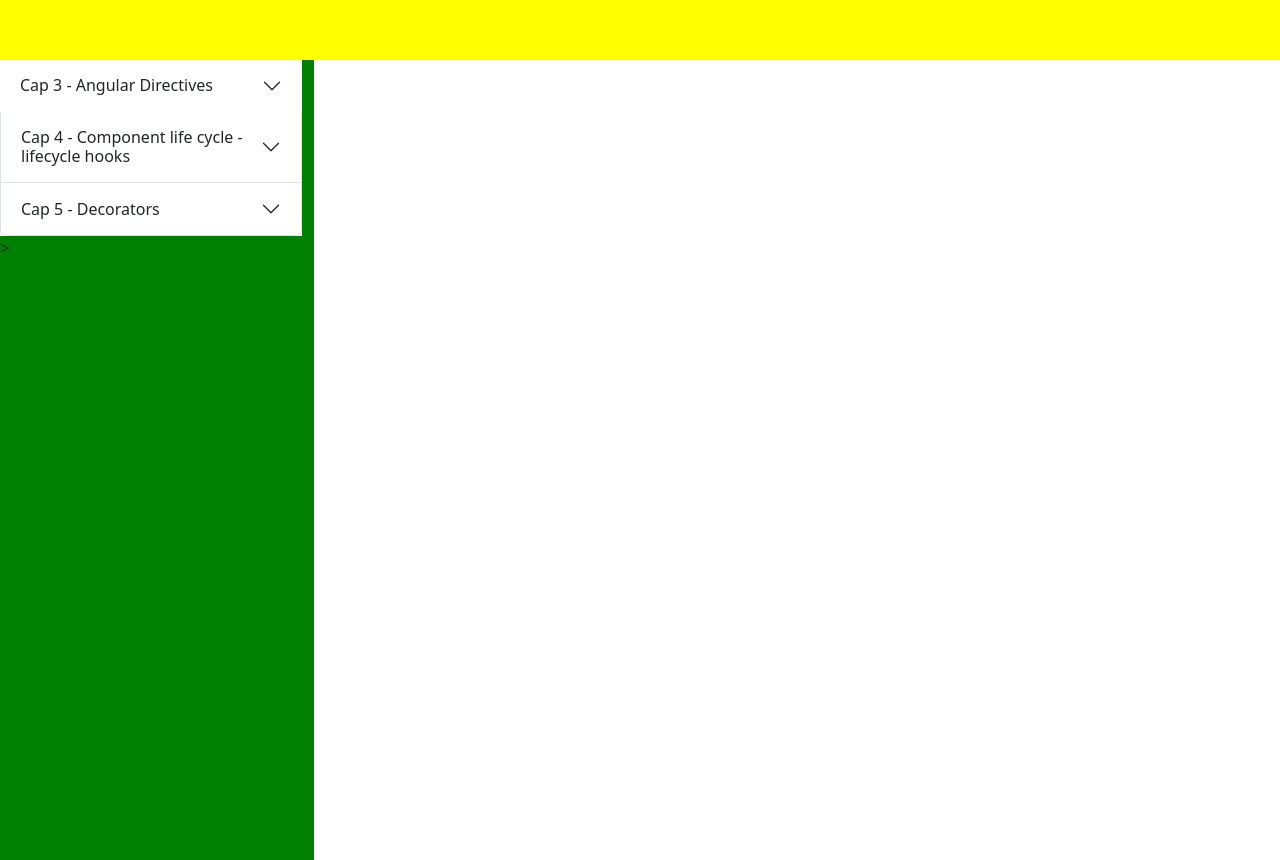
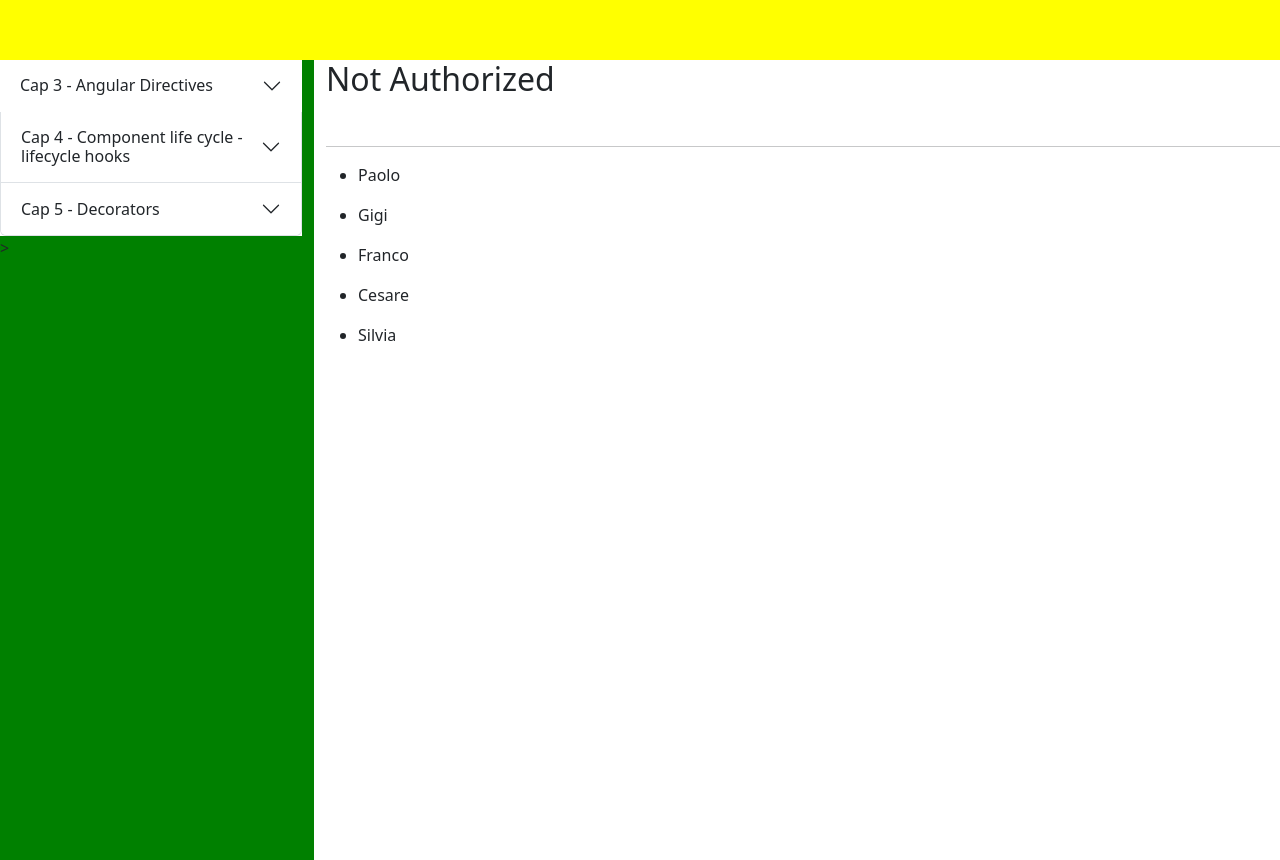
Before and after one commit to paolopci/Tutor_Angular17, an Angular app: page /template in a window 1280 px wide. Before the commit this address led to /. Built offline with nearby package versions, Linux system fonts and the light colour scheme.

Commit message:
example 16 - <ng-template> and <ng-container>

```diff
--- /dev/null
+++ b/src/app/Cap03/template16/template16.component.html
@@ -0,0 +1,16 @@
+<ng-container *ngIf="isAuthorized; else notAuthorized">
+    <p>Authorized User</p>
+</ng-container>
+<ng-template #notAuthorized>
+    <h2>Not Authorized</h2>
+</ng-template>
+<br>
+<hr>
+<ng-container *ngIf="items.length>0; else notItems">
+    <ul *ngFor="let item of items">
+        <li>{{item}}</li>
+    </ul>
+</ng-container>
+<ng-template #notItems>
+    <h2>No items to display!!!</h2>
+</ng-template>
--- /dev/null
+++ b/src/app/Cap03/template16/template16.component.ts
@@ -0,0 +1,13 @@
+import { Component } from '@angular/core';
+
+@Component({
+  selector: 'app-template16',
+  templateUrl: './template16.component.html',
+  styleUrl: './template16.component.css'
+})
+export class Template16Component {
+  isAuthorized: boolean = false;
+  notItems: boolean = false;
+
+  items = ['Paolo', 'Gigi', 'Franco', 'Cesare', 'Silvia'];
+}
--- a/src/app/app-routing.module.ts
+++ b/src/app/app-routing.module.ts
@@ -6,6 +6,7 @@ import { DarkModeComponent } from './Cap03/dark-mode/dark-mode.component';
 import { Style13Component } from './Cap03/style13/style13.component';
 import { Style14Component } from './Cap03/style14/style14.component';
 import { Container15Component } from './Cap03/container15/container15.component';
+import { Template16Component } from './Cap03/template16/template16.component';
 
 
 const routes: Routes = [
@@ -15,6 +16,7 @@ const routes: Routes = [
   { path: 'style', component: Style13Component },
   { path: 'style2', component: Style14Component },
   { path: 'container', component: Container15Component },
+  { path: 'template', component: Template16Component },
 ];
 
 @NgModule({
--- a/src/app/app.module.ts
+++ b/src/app/app.module.ts
@@ -10,6 +10,7 @@ import { DarkModeComponent } from './Cap03/dark-mode/dark-mode.component';
 import { Style13Component } from './Cap03/style13/style13.component';
 import { Style14Component } from './Cap03/style14/style14.component';
 import { Container15Component } from './Cap03/container15/container15.component';
+import { Template16Component } from './Cap03/template16/template16.component';
 
 @NgModule({
   declarations: [
@@ -19,7 +20,8 @@ import { Container15Component } from './Cap03/container15/container15.component'
     DarkModeComponent,
     Style13Component,
     Style14Component,
-    Container15Component
+    Container15Component,
+    Template16Component
   ],
   imports: [
     BrowserModule,
--- a/src/app/carousel/carousel.component.html
+++ b/src/app/carousel/carousel.component.html
@@ -14,6 +14,7 @@
                 <p><a href="#" class="link-underline-primary" [routerLink]="['/style']">13. Style [ngStyle]</a></p>
                 <p><a href="#" class="link-underline-primary" [routerLink]="['/style2']">14. Input change [ngStyle]</a></p>
                 <p><a href="#" class="link-underline-primary" [routerLink]="['/container']">15. ng-container </a></p>
+                <p><a href="#" class="link-underline-primary" [routerLink]="['/template']">16. ng-template </a></p>
             </div>
         </div>
         <div class="accordion-item">
```
Also changed, not shown: src/app/Cap03/template16/template16.component.css (added).
